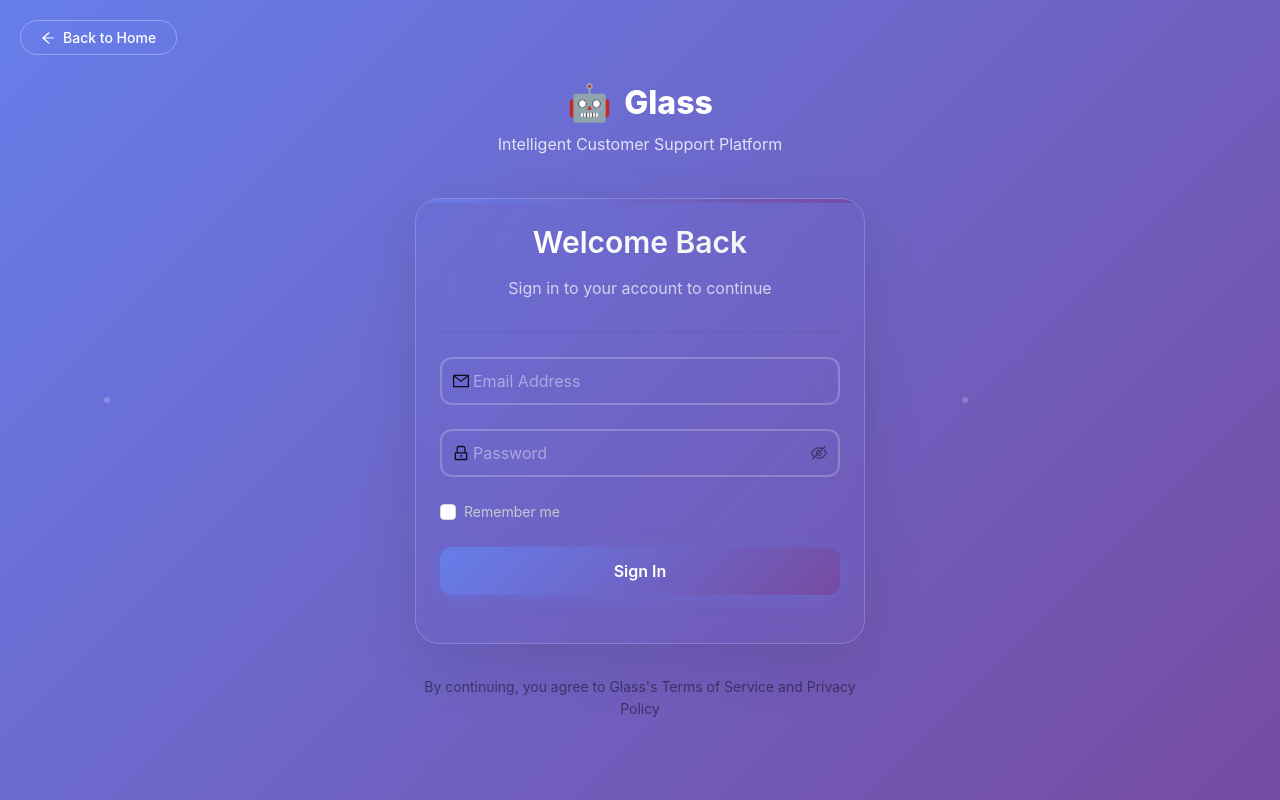
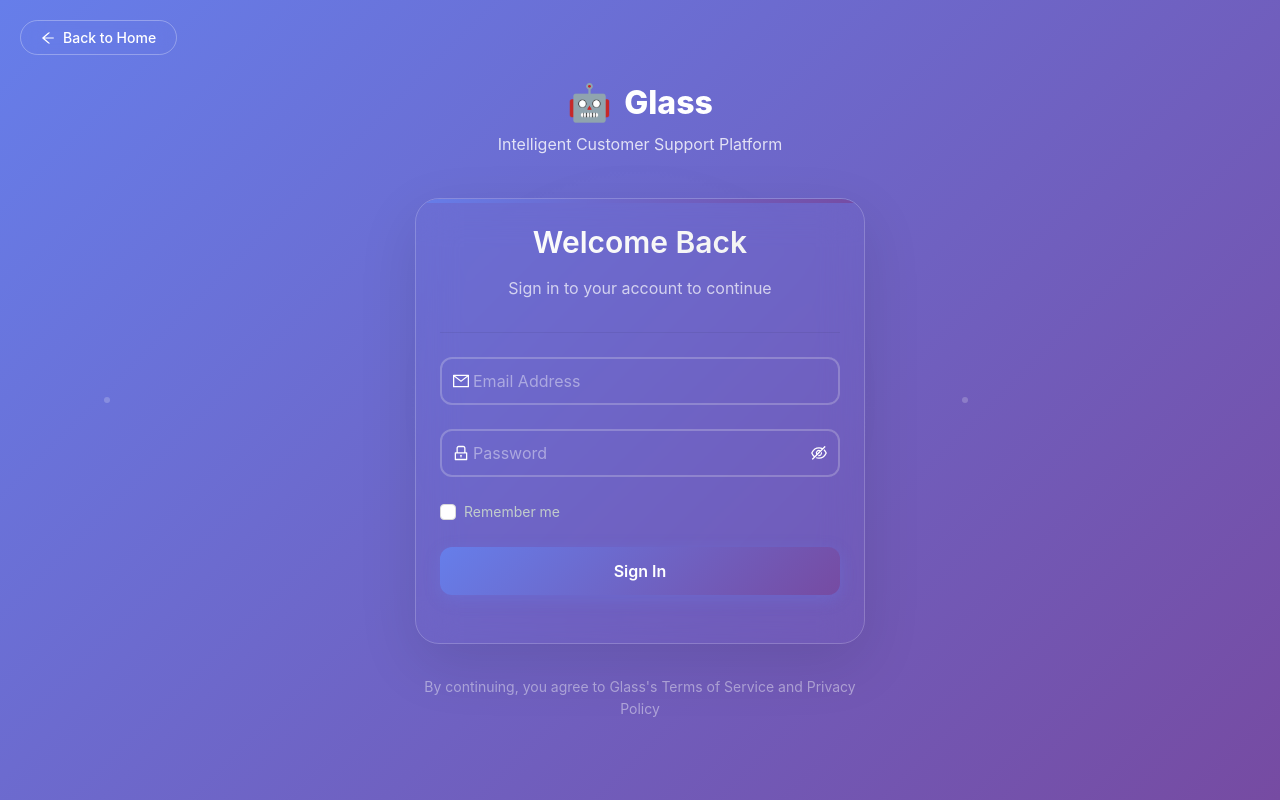
Before and after one commit to blebelo/glass, a Next.js app in the folder nextts/: page /login in a window 1280 px wide. Built offline with nearby package versions, Linux system fonts and the light colour scheme.

Commit message:
Finished Login Page

```diff
--- a/nextts/src/app/login/page.module.css
+++ b/nextts/src/app/login/page.module.css
@@ -171,36 +171,34 @@
   box-shadow: 0 0 0 3px rgba(102, 126, 234, 0.1) ;
 }
 
-.formInput .ant-input {
-  background: transparent ;
-  border: none ;
-  box-shadow: none ;
-  font-size: 1rem;
+.formInput .anticon {
   color: white;
 }
 
-.formInput .ant-input-prefix {
-  color: #ffffff;
-  margin-right: 12px;
+.formInput input.ant-input {
+  color: white;
+  background: transparent;
 }
 
 .formInput input.ant-input:focus,
+.formInput input.ant-input:active {
+  color: white;
+  background: transparent;
+}
+ut.ant-input:focus,
 .formInput input.ant-input:active,
-.formInput input.ant-input:not(:placeholder-shown) {
-  color: rgb(212, 212, 212) ;
-  background: transparent ;
+.formInput input.ant-input{
+  color: rgb(212, 212, 212);
+  background: rgba(0, 0, 0, 0);
 }
+
 
 /* Form Options */
 .formOptions {
   margin-bottom: 24px;
 }
 
-.loginOptions {
-  display: flex;
-  justify-content: space-between;
-  align-items: center;
-}
+
 
 .checkbox {
   color: #c1cccc ;
@@ -268,16 +266,14 @@
 }
 
 /* Footer */
-.authFooter {
+.authFooter  {
   text-align: center;
-  margin-top: 32px;
-  color: rgba(255, 255, 255, 0.8) ;
+  margin-top: 2rem;
+  color: white;
 }
 
-.authFooter .ant-typography {
-  color: rgba(255, 255, 255, 0.8) ;
-  font-size: 14px;
-  line-height: 1.5;
+.footerText {
+  color: #ffffff70;
 }
 
 /* Floating Elements */
--- a/nextts/src/app/login/page.tsx
+++ b/nextts/src/app/login/page.tsx
@@ -126,7 +126,7 @@ const AuthPage: React.FC = () => {
                 ]}
               >
                 <Input
-                  prefix={<MailOutlined />}
+                  prefix={<MailOutlined style={{ color: 'white' }}  />}
                   placeholder="Email Address"
                   size="large"
                   className={styles.formInput}
@@ -141,11 +141,11 @@ const AuthPage: React.FC = () => {
                 ]}
               >
                 <Input.Password
-                  prefix={<LockOutlined />}
+                  prefix={<LockOutlined style={{ color: 'white' }}  />}
                   placeholder="Password"
                   size="large"
                   className={styles.formInput}
-                  iconRender={(visible) => (visible ? <EyeTwoTone /> : <EyeInvisibleOutlined />)}
+                  iconRender={(visible) => (visible ? <EyeTwoTone style={{ color: 'white' }} /> : <EyeInvisibleOutlined style={{ color: 'white' }} />)}
                 />
               </Form.Item>
 
@@ -173,7 +173,7 @@ const AuthPage: React.FC = () => {
           </Card>
 
           <div className={styles.authFooter}>
-            <Text type="secondary">
+            <Text className={styles.footerText}>
                 By continuing, you agree to Glass&apos;s Terms of Service and Privacy Policy
             </Text>
           </div>
```
